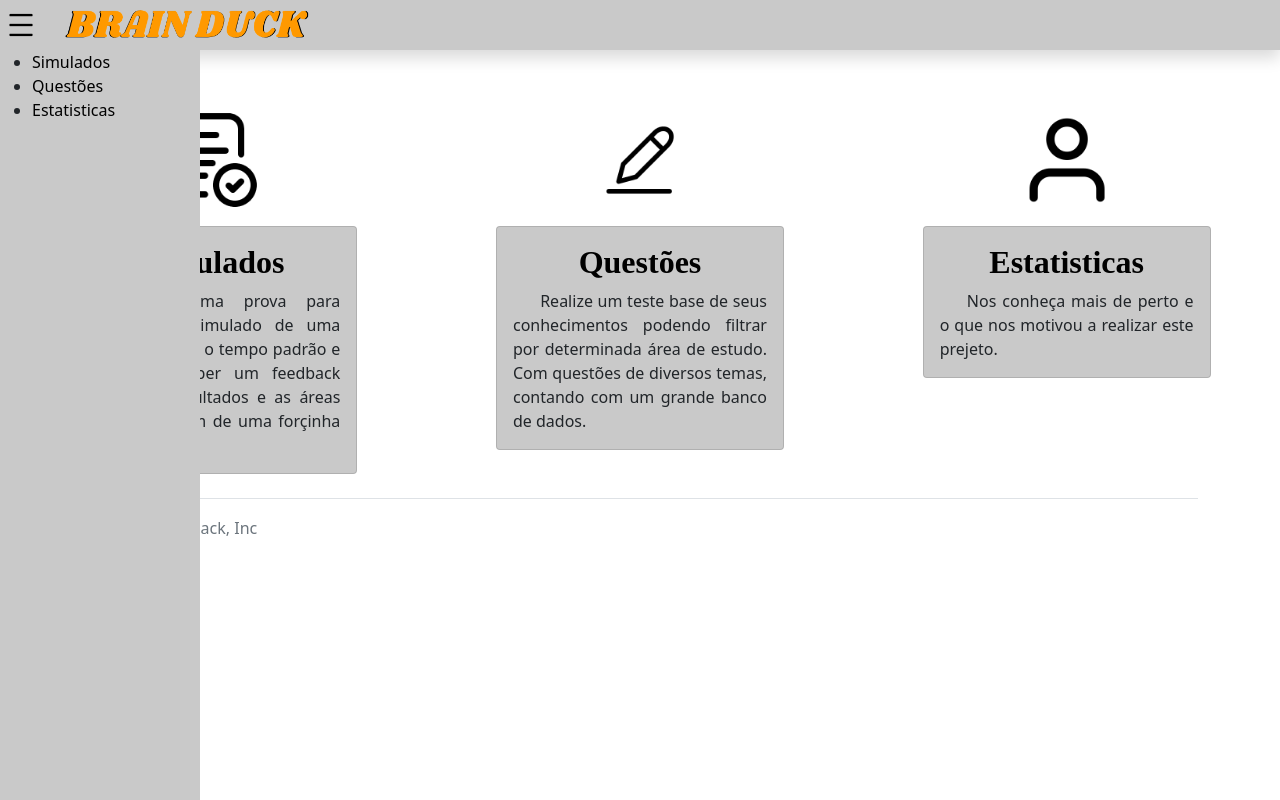
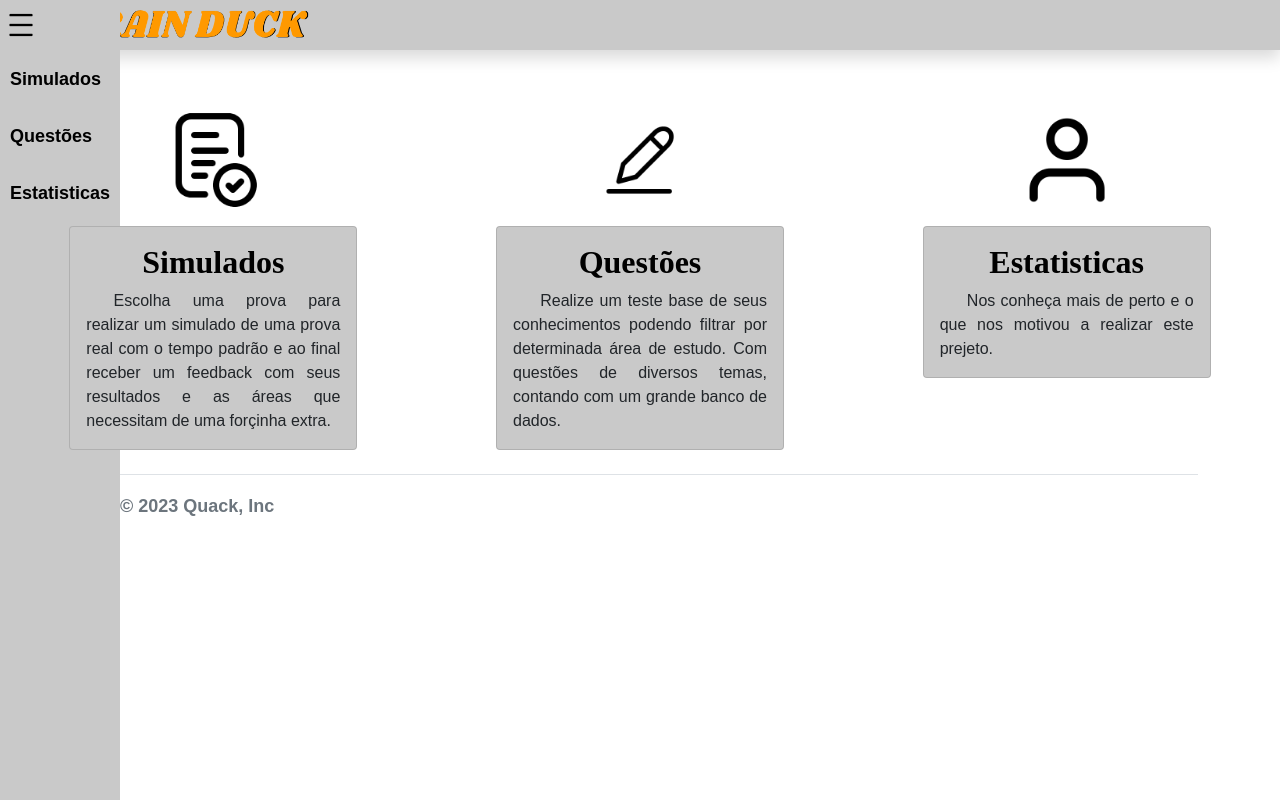
Before and after one commit to Quack-san/brain-duck-app, a website built with webpack: page dist/index.html in a window 1280 px wide. Both pictures are taken after a click on the button 21 px from the left and 25 px from the top of the page. Built offline with nearby package versions, Linux system fonts and the light colour scheme; some packages are replaced by stand-ins of ours.

Commit message:
Fix: Web max width no longer indefined

```diff
--- /dev/null
+++ b/dist/css/style-main.css
@@ -0,0 +1,32 @@
+body {
+    font-family: Arial, Helvetica, sans-serif, Times, serif;
+    font-weight: bold;
+    font-size: large;
+}
+
+.content {
+    max-width: 1600px;
+    margin: auto;
+}
+
+.side-menu {
+    display: none;
+    position: fixed;
+    top: 0;
+    width: fit-content;
+    height: 100%;
+}
+
+ul {
+    padding-left: 0;
+}
+
+ul li {
+    list-style-type: none;
+    padding-top: 4px;
+}
+
+ul ul li {
+    padding: 10px;
+    padding-top: 20px;
+}
--- a/dist/css/style-testSimulate.css
+++ b/dist/css/style-testSimulate.css
@@ -77,6 +77,12 @@ button:hover {
 	color: white;
 }
 
+input {
+	width: 100px;
+	border: none;
+	border-radius: 80px;
+}
+
 /*
 
     JAVASCRIPT CLASSES
--- a/dist/css/styleMain.css
+++ b/dist/css/styleMain.css
@@ -38,4 +38,6 @@ a:hover {
 .card-text {
     text-align: justify;
     text-indent: 1.7em;
+    font-size: medium;
+    font-weight: normal;
 }
--- a/dist/css/styleSimulados.css
+++ b/dist/css/styleSimulados.css
@@ -24,3 +24,7 @@
 .emptyHeader {
     height: 100px;
 }
+
+.test.btn {
+    width: fit-conten;
+}
--- a/dist/index.html
+++ b/dist/index.html
@@ -11,10 +11,12 @@
 	<link rel="stylesheet" href="./css/styleMain.css">
 	<link rel="stylesheet" href="./css/styleHeaderFooter.css">
 	<link rel="stylesheet" href="./css/styleSideMenu.css">
-
 	<!-- JavaScript Bundle with Popper -->
 	<script src="./bootstrap-5.1.3-dist/js/bootstrap.min.js"></script>
 	<script src="https://cdn.jsdelivr.net/npm/bootstrap@5.1.0/dist/js/bootstrap.bundle.min.js"></script>
+
+	<link rel="stylesheet" href="css/style-main.css">
+	<link rel="stylesheet" href="css/style-patterns.css">
 
 	<title>Projeto TCC</title>
 </head>
@@ -31,14 +33,18 @@
 		</a>
 	</header>
 
-	<div id="lista" class="sideMenu">
+	<div id="lista" class="side-menu quack">
+		<ul>
+			<li><img src="img/optionIcon.png" class="img-logo"></li>
 			<ul>
 				<li><a href="./simulates.html">Simulados</a></li>
 				<li><a href="./questions.html">Questões</a></li>
 				<li><a href="#">Estatisticas</a></li>
 			</ul>
+		</ul>
 	</div>
 
+	<div class="content">
 		<!-- Caixa de conteúdo contendo os links de referência para os outros seviços -->
 		<div class="indexContent">
 
@@ -103,7 +109,7 @@
 			</ul>
 			</footer>
 		</div>
-
+	</div>
 
 	<script src="./js/showAndHideMenu.js"></script>
 </body>
```
Also changed, not shown: dist/questions.html (+7 -1 lines), dist/simulates.html (+7 -3 lines), dist/testSimulate.html (+5 -3 lines). Lines whose indentation alone changed are shown as unchanged.
